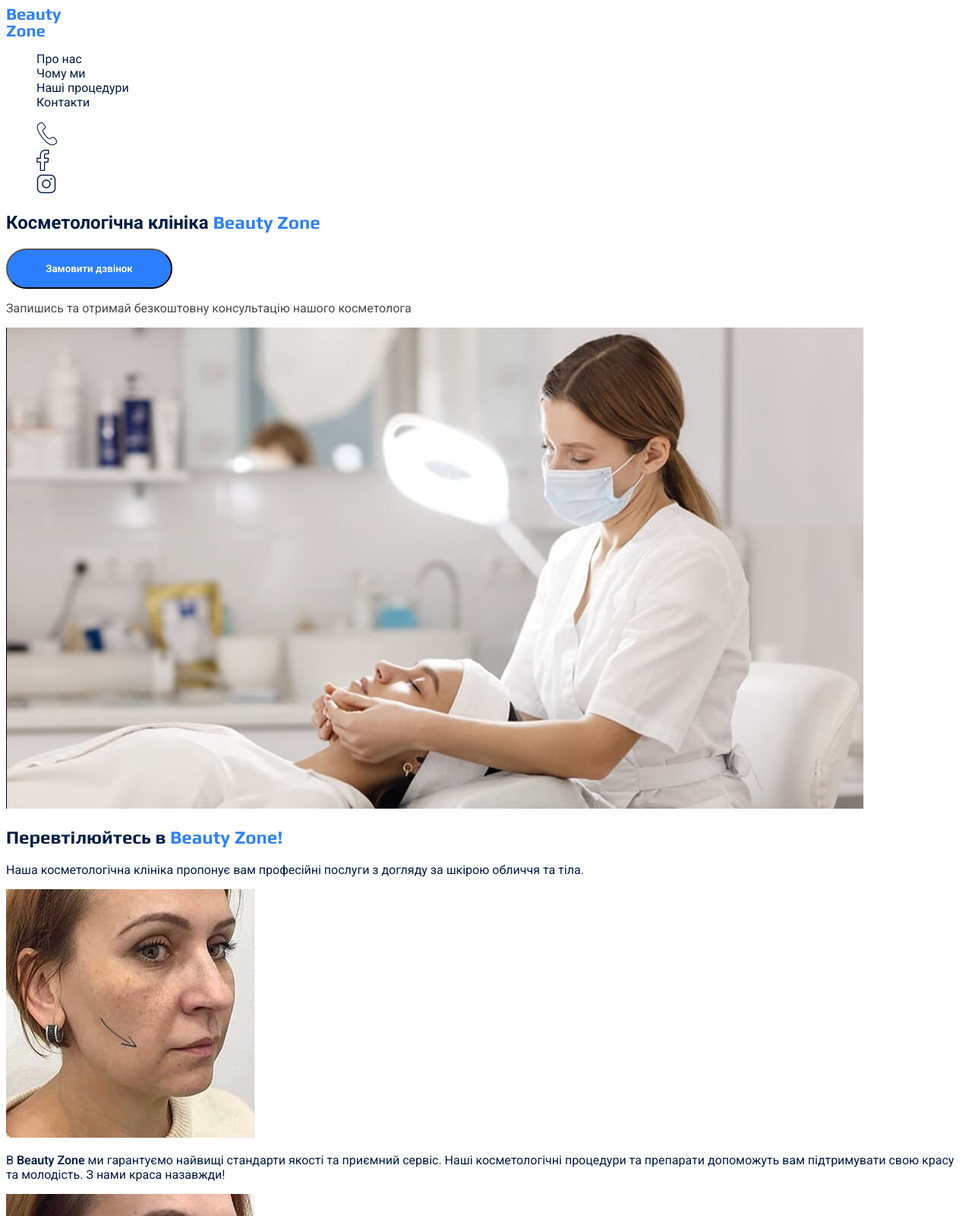
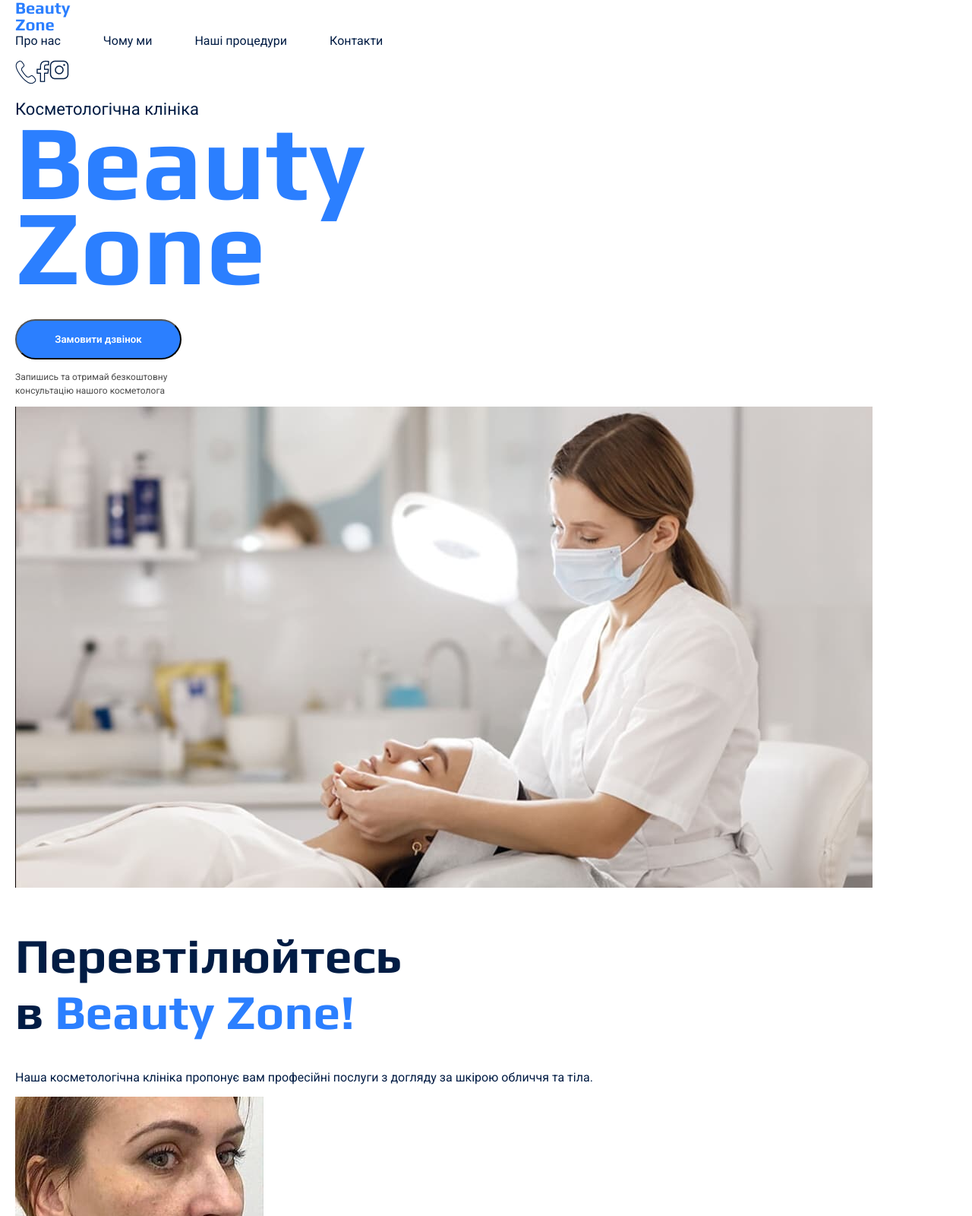
Before and after one commit to Taks1st337/genius-homework-1, a plain HTML site: page index.html in a window 1280 px wide. Shown: the top 1600 px of the page at 76% size. Drawn offline with Linux system fonts and the light colour scheme.

Commit message:
Корректировка кода, работа с блоковой моделью кода (margin, padding и тд)

```diff
--- a/index.html
+++ b/index.html
@@ -16,9 +16,10 @@
   </head>
   <body class="body">
     <header>
-      <div>
+      <div class="container">
+        <nav>
           <a href="./" class="logotype"> beauty <br />zone </a>
-        <ul>
+          <ul class="menu-sections">
             <li>
               <a class="header-menu" href="#information-section">Про нас</a>
             </li>
@@ -32,8 +33,8 @@
             </li>
             <li><a class="header-menu" href="#contact-section">Контакти</a></li>
           </ul>
-      </div>
-      <ul>
+        </nav>
+        <ul class="menu-adress">
           <li>
             <a href="tel:380960000007">
               <img src="./images/telephone.png" alt="Іконка телефона" />
@@ -50,43 +51,61 @@
             /></a>
           </li>
         </ul>
+      </div>
     </header>
     <main>
-      <section>
+      <section class="hero-section">
+        <div class="container">
           <h1 class="hero-title">
-          Косметологічна клініка <span> beauty zone </span>
+            Косметологічна клініка <br />
+            <span>
+              beauty <br />
+              zone
+            </span>
           </h1>
           <button class="button" type="button">Замовити дзвінок</button>
           <p class="button-description">
-          Запишись та отримай безкоштовну консультацію нашого косметолога
+            Запишись та отримай безкоштовну <br />консультацію нашого
+            косметолога
           </p>
           <img
             src="./images/image1576.jpg"
             alt="Девушка в маске делает масаж лица спящей девушке"
           />
+        </div>
       </section>
-      <section id="information-section">
-        <h2>Перевтілюйтесь в <span>beauty zone!</span></h2>
+      <section class="section" id="information-section">
+        <div class="container">
+          <h2 class="information-title">
+            Перевтілюйтесь <br />
+            в <span>beauty zone!</span>
+          </h2>
           <p>
-          Наша косметологічна клініка пропонує вам професійні послуги з догляду
-          за шкірою обличчя та тіла.
+            Наша косметологічна клініка пропонує вам професійні послуги з
+            догляду за шкірою обличчя та тіла.
           </p>
           <img src="./images/image1578.jpg" alt="Лицо девушки ДО процедур" />
           <p>
             B <span>beauty zone</span> ми гарантуємо найвищі стандарти якості та
-          приємний сервіс. Наші косметологічні процедури та препарати допоможуть
-          вам підтримувати свою красу та молодість. З нами краса назавжди!
+            приємний сервіс. Наші косметологічні процедури та препарати
+            допоможуть вам підтримувати свою красу та молодість. З нами краса
+            назавжди!
           </p>
           <img src="./images/image1579.jpg" alt="Лицо девушки ДО процедур" />
+        </div>
       </section>
-      <section id="advantages-section">
-        <h2>Чому люди <span>обирають нас</span></h2>
+      <section class="section" id="advantages-section">
+        <div class="container">
+          <h2 class="advantages-title">
+            Чому люди <br />
+            <span>обирають нас</span>
+          </h2>
           <ul>
             <li>
               <img src="./images/Vector.png" alt="Символ матеріальної науки" />
               <p>
-              Всі наші косметологи мають вищу медичну освіту та стаж роботи від
-              5 років
+                Всі наші косметологи мають вищу медичну освіту та стаж роботи
+                від 5 років
               </p>
             </li>
             <li>
@@ -107,9 +126,11 @@
               </p>
             </li>
           </ul>
+        </div>
       </section>
-      <section id="procedure-menu-section">
-        <h2>Наші <span>процедури</span></h2>
+      <section class="section" id="procedure-menu-section">
+        <div class="container">
+          <h2 class="procedure-menu-title">Наші <span>процедури</span></h2>
           <ul>
             <li>
               <img
@@ -133,9 +154,11 @@
               <p>Очищення обличчя</p>
             </li>
           </ul>
+        </div>
       </section>
-      <section id="contact-section">
-        <h2>Як нас <span>знайти</span></h2>
+      <section class="section" id="contact-section">
+        <div class="container">
+          <h2 class="contact-section-title">Як нас <span>знайти</span></h2>
           <iframe
             src="https://www.google.com/maps/embed?pb=!1m18!1m12!1m3!1d2537.475791668505!2d30.775223399999994!3d50.50671339999999!2m3!1f0!2f0!3f0!3m2!1i1024!2i768!4f13.1!3m3!1m2!1s0x40d4d97de411b701%3A0x48116b28f7f00d94!2z0YPQuy4g0KLQsNGA0LDRgdCwINCo0LXQstGH0LXQvdC60L4sIDUsINCR0YDQvtCy0LDRgNGLLCDQmtC40LXQstGB0LrQsNGPINC-0LHQu9Cw0YHRgtGMLCAwNzQwMA!5e0!3m2!1sru!2sua!4v1753950676367!5m2!1sru!2sua"
             width="600"
@@ -147,16 +170,23 @@
           >
           </iframe>
           <!-- форма для запису -->
+        </div>
       </section>
     </main>
     <footer class="footer">
+      <div class="container">
         <div>
-        <a class="logotype" href="./"> beauty zone </a>
+          <a class="logotype" href="./">
+            beauty <br />
+            zone
+          </a>
           <ul>
             <li>
               <a class="footer-link" href="#information-section">Про нас</a>
             </li>
-          <li><a class="footer-link" href="#advantages-section">Чому ми</a></li>
+            <li>
+              <a class="footer-link" href="#advantages-section">Чому ми</a>
+            </li>
             <li>
               <a class="footer-link" href="#procedure-menu-section"
                 >Наші процедури</a
@@ -210,6 +240,7 @@
           src="./images/pexels-photo-8101532-PhotoRoom1-removebg-preview.png"
           alt="Баночки з піпетками"
         />
+      </div>
     </footer>
   </body>
 </html>
--- a/styles.css
+++ b/styles.css
@@ -16,9 +16,28 @@
 }
 
 /* General*/
+h1,
+h2,
+h3,
+h4,
+h5,
+h6,
+p {
+  margin-top: 0;
+}
+
+.section {
+  padding: 48px 0;
+}
+
+* {
+  box-sizing: border-box;
+}
+
 .body {
   font-family: var(--font-family-text);
   font-weight: 400;
+  margin: 0;
 }
 
 ul {
@@ -29,6 +48,7 @@ h2 {
   color: var(--primary-color-darkblue);
   font-family: var(--font-family-heading);
   font-weight: 700;
+  font-size: 64px;
 }
 
 h2 span {
@@ -37,6 +57,13 @@ h2 span {
 
 p {
   color: var(--primary-color-darkblue);
+}
+
+.container {
+  width: 100%;
+  max-width: 1272px;
+  margin: 0 auto;
+  padding: 0 16px;
 }
 
 /* Logotype */
@@ -51,8 +78,12 @@ p {
 }
 
 /* Hero title */
+
 .hero-title {
   color: var(--primary-color-darkblue);
+  font-weight: 400;
+  font-size: 22px;
+  margin-bottom: 40px;
 }
 
 .hero-title span {
@@ -60,6 +91,8 @@ p {
   font-family: var(--font-family-heading);
   font-weight: 700;
   text-transform: capitalize;
+  font-size: 140px;
+  line-height: 0.8;
 }
 
 /* Button */
@@ -73,6 +106,7 @@ p {
   cursor: pointer;
   font-family: var(--font-family-text);
   font-weight: 600;
+  margin-bottom: 14px;
 }
 
 .button:hover {
@@ -87,9 +121,15 @@ p {
 
 .button-description {
   color: var(--secondary--color-darkgrey);
+  font-size: 12px;
+  line-height: 1.5;
 }
 
 /* Section */
+.information-title {
+  margin-bottom: 40px;
+}
+
 #information-section p span {
   text-transform: capitalize;
   font-weight: 600;
@@ -99,14 +139,28 @@ p {
   text-transform: capitalize;
 }
 
+.advantages-title {
+  margin-bottom: 48px;
+}
+
 #advantages-section p {
   color: var(--secondary-color-black);
 }
 
+.procedure-menu-title {
+  margin-bottom: 48px;
+}
+
+.contact-section-title {
+  margin-bottom: 48px;
+}
+
 /* Link */
+
 .header-menu {
   color: var(--primary-color-darkblue);
   text-decoration: none;
+  padding: 0px 56px 0px 0px;
 }
 
 .header-menu:hover {
@@ -127,3 +181,16 @@ p {
 .text-data-protected {
   color: var(--secondary-color-grey);
 }
+
+/* Header menu */
+
+.menu-sections {
+  display: flex;
+  margin: auto;
+  padding-inline-start: 0;
+}
+
+.menu-adress {
+  padding-inline-start: 0;
+  display: flex;
+}
```
Lines whose indentation alone changed are shown as unchanged.
